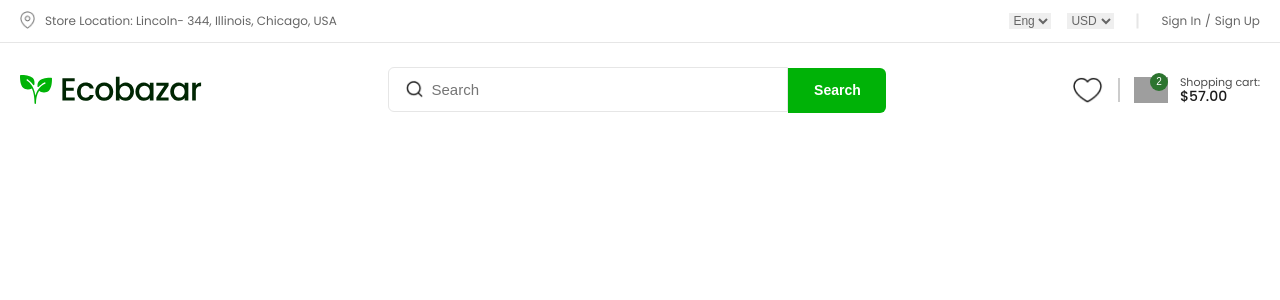
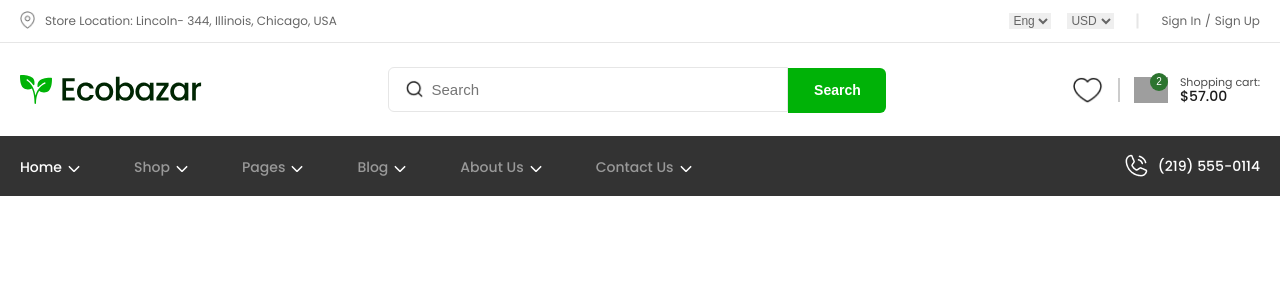
Before and after one commit to nurmuhammad9888/eCommerce, a React (Create React App) app: page / in a window 1280 px wide. Shown: the top 300 px of the page. Built offline with nearby package versions, Linux system fonts and the light colour scheme; grey boxes are pictures that could not be loaded.

Commit message:
add new elements

```diff
--- a/src/components/Header/Header.js
+++ b/src/components/Header/Header.js
@@ -1,9 +1,15 @@
-import React from 'react'
-import { Link } from 'react-router-dom'
+import React, { useState } from 'react'
+import { Link, NavLink } from 'react-router-dom'
 import "./header.css"
 import Logo from '../../assets/images/Logo.svg';
 
 export const Header = () => {
+
+const [activ ,setActiv] = useState(false)
+
+    const handeler = () => {
+        setActiv(!activ)
+    }
     return (
         <>
         <div className='line'>
@@ -51,6 +57,40 @@ export const Header = () => {
                 </div>
             </div>
         </div>
+        <header className="header-select">
+            <div className="container">
+                <nav className='header-navbar'>
+                    <ul className="header-list">
+                        <li className="header-item">
+                            <NavLink onClick={handeler} className={({isActive}) => isActive ? "header-link header-link-active " : "header-link"} to={"/"}>Home</NavLink>
+                            <div className={activ ? 'dropdown-content-active' : 'dropdown-content'}>
+                                <NavLink className={({isActive}) => isActive ? "header-link header-link-active" : "header-link"} to={"/"}>Home</NavLink>
+                                <NavLink className={({isActive}) => isActive ? "header-link header-link-active" : "header-link"} to={"/"}>Home</NavLink>
+                            </div>
+                        </li>
+                        <li className="header-item">
+                            <NavLink className={({isActive}) => isActive ? "header-link header-link-active" : "header-link"} to={"/shop"}>Shop</NavLink>
+                        </li>
+                        <li className="header-item">
+                            <NavLink className={({isActive}) => isActive ? "header-link header-link-active" : "header-link"} to={"/pages"}>Pages</NavLink>
+                        </li>
+                        <li className="header-item">
+                            <NavLink className={({isActive}) => isActive ? "header-link header-link-active" : "header-link"} to={"/blog"}>Blog</NavLink>
+                        </li>
+                        <li className="header-item">
+                            <NavLink className={({isActive}) => isActive ? "header-link header-link-active" : "header-link"} to={"/about"}>About Us</NavLink>
+                        </li>
+                        <li className="header-item">
+                            <NavLink className={({isActive}) => isActive ? "header-link header-link-active" : "header-link"} to={"/contact"}>Contact Us</NavLink>
+                        </li>
+                    </ul>
+                    <div className="header-conatct">
+                        <Link className='header-contact-link' to={"tel:2195550114"}>(219) 555-0114</Link>
+                    </div>
+                </nav>
+            </div>
+        </header>
+
         </>
     )
 }
--- a/src/components/Header/header.css
+++ b/src/components/Header/header.css
@@ -191,3 +191,88 @@
     line-height: 14px;
     color: var(--gray-scale-gray-–-900);
 }
+
+.header-select {
+    padding: 16px 0;
+    background: var(--gray-scale-gray-–-800);
+}
+.header-navbar {
+    display: flex;
+    justify-content: space-between;
+    align-items: center;
+}
+.header-list {
+    list-style: none;
+    margin: 0;
+    padding-left: 0;
+    display: flex;
+    /* justify-content: center; */
+    align-items: center;
+}
+.header-item {
+    margin-right: 52px;
+}
+.header-link{
+    text-decoration: none;
+    font-weight: 500;
+    font-size: 14px;
+    line-height: 21px;
+    color: var(--gray-scale-gray-–-400);
+}
+.header-link:hover{
+    color: var(--gray-scale-white);
+}
+.header-link-active{
+    color: var(--gray-scale-white);
+}
+.header-conatct {
+}
+.header-contact-link{
+    display: flex;
+    align-items: center;
+    font-weight: 500;
+    font-size: 14px;
+    line-height: 21px;
+    color: var(--gray-scale-white);
+    text-decoration: none;
+}
+.header-contact-link::before{
+    content: '';
+    /* display: flex; */
+    margin-right: 8px;
+    width: 28px;
+    height: 28px;
+    background-image: url("../../assets/images/phoneCall.png");
+    background-repeat: no-repeat;
+    background-size: contain;
+    background-position: center;
+}
+.header-item{
+    position: relative;
+}
+.header-item::after{
+    content: '';
+    display: inline-block;
+    margin-left: 4px;
+    width: 16px;
+    height: 16px;
+    background-image: url("../../assets/images/headerdown.png");
+    background-repeat: no-repeat;
+    background-size: contain;
+    background-position: center 5px;
+    transition: transform 0.5s ease;
+
+}
+.dropdown-content{
+    display: none;
+}
+.dropdown-content-active{
+    position: absolute;
+    /* display: none; */
+    flex-direction: column;
+    top: 40px;
+    left: 0;
+    width: 100px;
+    height: 100px;
+    background-color: red;
+}
```
